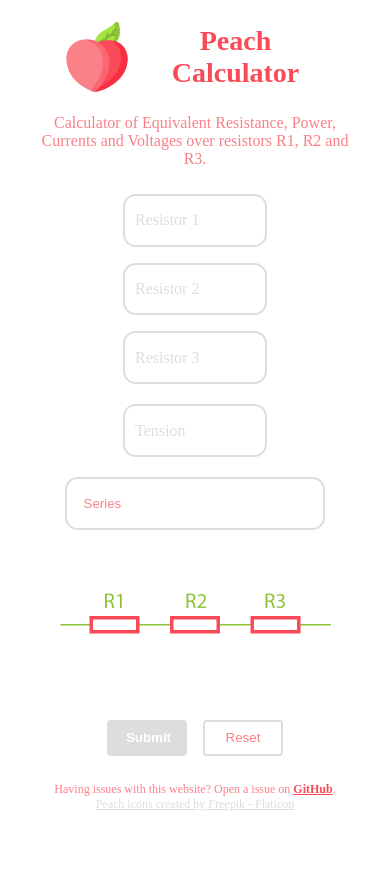
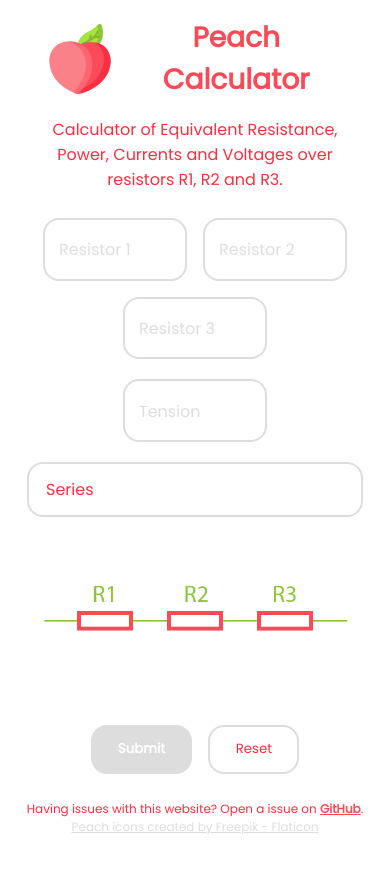
Before and after one commit to pedrojosawczuk/PeachCalculator, a React (Create React App) app: page / in a window 390 px wide. Before the commit the page ends 845 px from the top, so only its background shows below. Built offline with nearby package versions, Linux system fonts and the light colour scheme.

Commit message:
change: add font-family, change border-radius css

```diff
--- a/src/index.css
+++ b/src/index.css
@@ -10,9 +10,11 @@ Green
 #8CC636 = rgba(140, 198, 54, 1)
 #82B633 = rgba(130, 182, 51, 1)
 */
+@import url('https://fonts.googleapis.com/css2?family=Poppins&display=swap');
+
 @media (prefers-color-scheme: light) {
   :root {
-    --first-color: rgba(250, 128, 137, 1);
+    --first-color: rgba(248, 47, 64, 1);
     --second-color: rgba(250, 74, 88, 1);
     --third-color: rgba(162, 229, 64, 1);
     --fourth-color: rgba(130, 182, 51, 1);
@@ -29,6 +31,9 @@ Green
     --background: rgba(51, 51, 51, 1);
     --background2: rgba(17, 17, 17, 1);
   }
+}
+:root {
+  --border-radius: 1rem;
 }
 body {
   margin: 0;
@@ -95,6 +100,7 @@ header {
 }
 
 *, *::before, *::after {
+  font-family: 'Poppins';
 	box-sizing: border-box;
 }
 .custom-field, option {
@@ -109,7 +115,8 @@ header {
 }
 .custom-field .placeholder {
 	position: absolute;
-  left: 0.75rem;
+  font-size: 1rem;
+  left: 1rem;
 	top: calc(50%);
 	transform: translateY(-50%);
 	color: var(--background);
@@ -119,14 +126,15 @@ header {
 		color 0.3s ease;
 }
 .custom-field input, select {
+  font-size: 1rem;
   border: none;
 	-webkit-appearance: none;
 	-ms-appearance: none;
 	-moz-appearance: none;
 	appearance: none;
   color: var(--first-color);
-  padding: 2vh;
-  border-radius: 1vw;
+  padding: 1.75vh 2vh;
+  border-radius: var(--border-radius);
   background-color: transparent;
   border: 2px solid var(--background);
   min-width: 8rem;
@@ -139,10 +147,10 @@ header {
 .custom-field input:valid + .placeholder,
 .custom-field input:focus + .placeholder {
 	top: 0rem;
-  left: 0.75rem;
+  left: .50rem;
 	font-size: 1rem;
 	color: var(--first-color);
-  padding: 0 .5rem;
+  padding: 0 .25rem;
   background-color: var(--background2);
   transition-delay: 0.1s;
 }
@@ -167,7 +175,7 @@ input[type=number]::-webkit-outer-spin-button {
 	appearance: none;
   color: var(--first-color);
   padding: 1.5vh 3vh;
-  border-radius: 1vw;
+  border-radius: var(--border-radius);
   background-color: transparent;
   border: 2px solid var(--background);
   outline: none;
@@ -235,10 +243,18 @@ select::selection{
   display: block;
 }
 
-table, th, td {
+table, tr {
   text-align: center;
-  padding: .5rem;
+  padding: .35rem .50rem;
+  border-radius: var(--border-radius);
   border: 2px solid var(--background);
+}
+th, td {
+  text-align: center;
+  padding: .35rem .50rem;
+}
+td:first-child {
+  font-weight: bold;
 }
 
 footer {
@@ -273,49 +289,14 @@ a:visited {
 }
 
 .errormessage {
+  width: 100%;
+  font-size: 1rem;
+  padding: .75rem;
   text-align: center;
   font-weight: bold;
-  color: var(--second-color);
-}
-div.switch {
-  position: absolute;
-  top: 0;
-  right: 0;
-  margin-top: 30px;
-  transform:translate(-50%,-50%);
-}
-div.lightswitch {
-  margin: .25rem;
-}
-.lightswitch label {
-  display: block;
-  width: 4.0rem;
-  height: 2rem;
-  background: #aaa;
-  border-radius: 2.50rem;
-  transition:all 300ms linear;
-}
-.lightswitch label:before {
-  position: relative;
-  content: "";
-  width: 1.50rem;
-  height: 1.50rem;
-  background: var(--background2);
-  display: block;
-  border-radius: 50px;
-  top: 3px;
-  left: 5px;
-  transition: all 300ms linear;
-  content: "🌛";
-}
-.lightswitch input:checked + label {
-  background: var(--background);
-}
-.lightswitch input:checked + label:before {
-  left: 35px;
-}
-.lightswitch input {
-  display:none;
+  border-radius: var(--border-radius);
+  color: var(--background2);
+  background: var(--second-color);
 }
 
 @media(max-width: 500px) {
@@ -328,7 +309,7 @@ div.lightswitch {
   }
   .custom-field input, select {
     padding: 2vh;
-    border-radius: 1.5vh;
+    border-radius: var(--border-radius);
     min-width: 9rem;
     outline: none;
   }
@@ -339,14 +320,15 @@ div.lightswitch {
     font-size: .75rem;
     padding: 0 .25rem;
   }
-  .btn {
-    padding: 1vh 2vh;
-    width: 5rem;
+  table, tr {
+    text-align: center;
+    padding: .35rem .35rem;
+    border-radius: var(--border-radius);
+    border: 2px solid var(--background);
   }
-  table, th, td {
+  th, td {
     text-align: center;
-    padding: .2rem;
-    border: 2px solid var(--background);
+    padding: .35rem .35rem;
   }
   .circuit-image {
     width: 100%;
```
